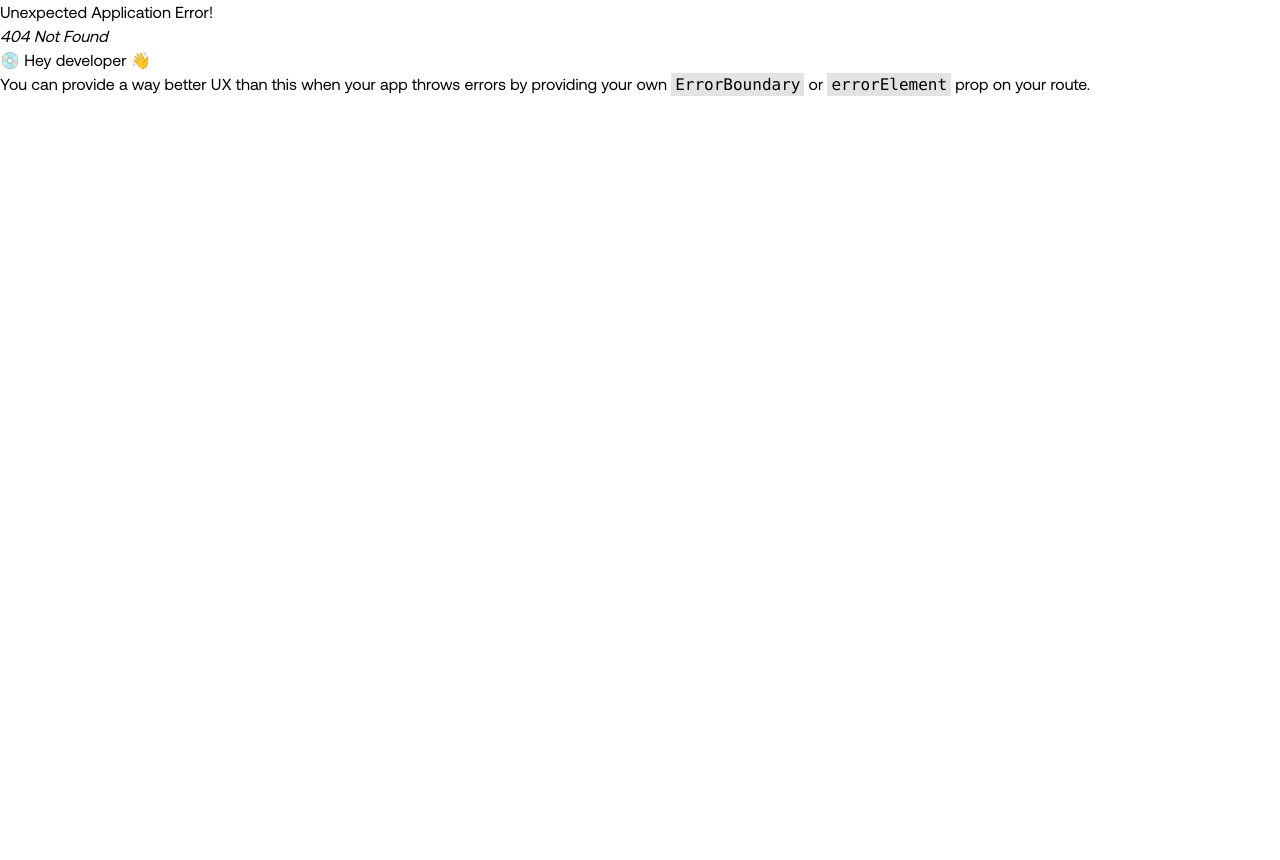
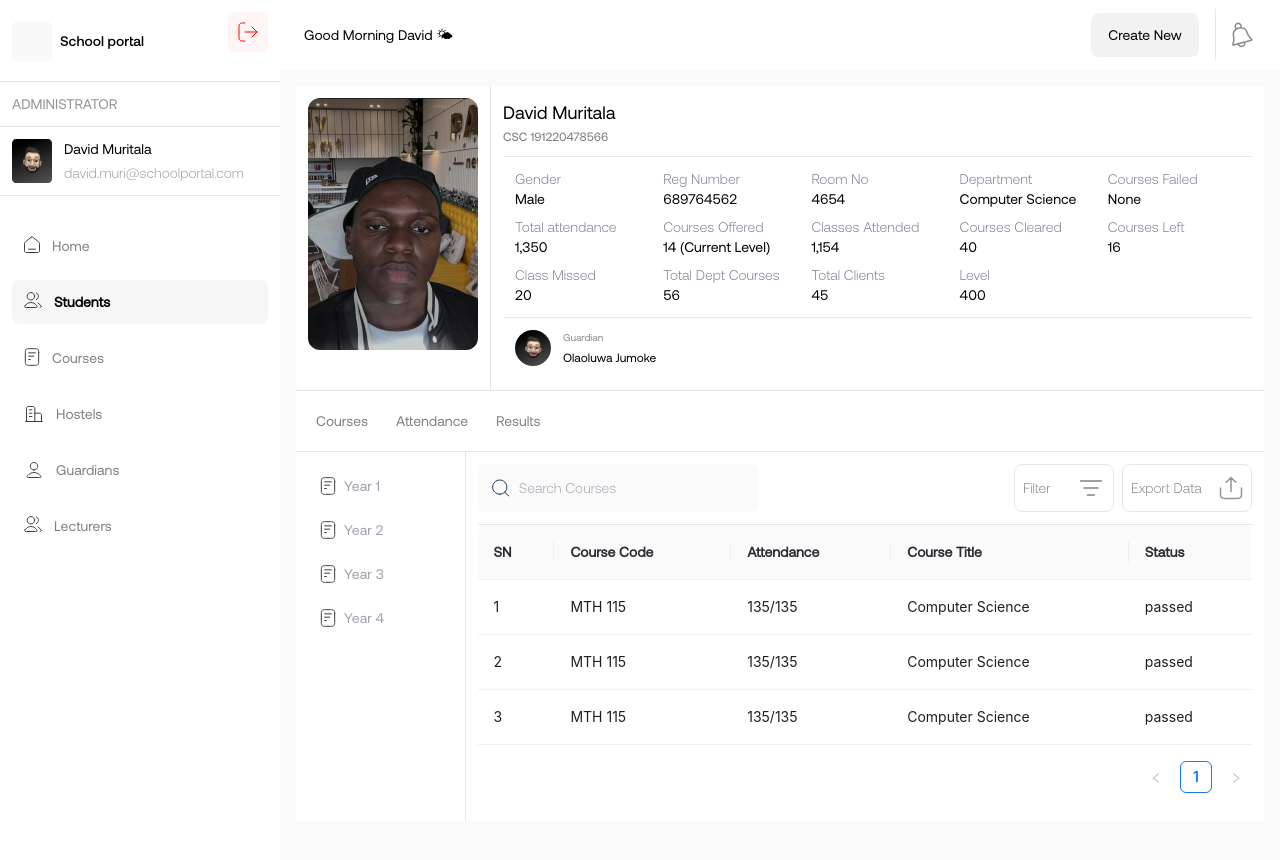
Before and after one commit to peaceabiodun/davids-project, a React (Create React App) app: page /dashboard/students-details in a window 1280 px wide. Before the commit this address had no page. Shown: the top 860 px of the page. Before the commit the page ends 800 px from the top, so only its background shows below. Built offline with nearby package versions, Linux system fonts and the light colour scheme.

Commit message:
student details

```diff
--- a/src/App.tsx
+++ b/src/App.tsx
@@ -23,8 +23,8 @@ const router = createBrowserRouter(
       <Route path='/welcome' element={<Welcome />} />
       <Route path='/dashboard' element={<DashboardLayout />}>
         <Route index element={<Home />} />
-        {/* <Route path='students' element={<StudentDetails />} /> */}
         <Route path='students' element={<Students />} />
+        <Route path='students-details' element={<StudentDetails />} />
         <Route path='courses' element={<Courses />} />
         <Route path='hostels' element={<Hostels />} />
         <Route path='guardians' element={<Guardians />} />
--- a/src/components/header/index.tsx
+++ b/src/components/header/index.tsx
@@ -3,7 +3,7 @@ import { ReactComponent as BellIcon } from '../../assets/icons/bell-icon.svg';
 const Header = () => {
   return (
     <div className='w-full flex justify-between h-[70px] px-3  '>
-      <div className='flex items-center ml-3 text-sm'>Good Morning David</div>
+      <div className='flex items-center ml-3 text-sm'>Good Morning David 🌤</div>
 
       <div className='flex gap-4 items-center'>
         <button className='bg-[#F2F2F2] rounded-lg p-2 h-[44px] w-[108px] text-sm '>
--- a/src/components/sidebar/index.tsx
+++ b/src/components/sidebar/index.tsx
@@ -5,7 +5,7 @@ import { ReactComponent as CourseIcon } from '../../assets/icons/course-icon.svg
 import { ReactComponent as HostelIcon } from '../../assets/icons/hostel-icon.svg';
 import { ReactComponent as UserIcon } from '../../assets/icons/user-icon.svg';
 import Avatar from '../../assets/images/avatar.png';
-import { Link } from 'react-router-dom';
+import { Link, useLocation } from 'react-router-dom';
 
 const Sidebar = () => {
   const sidebarMenu = [
@@ -41,6 +41,12 @@ const Sidebar = () => {
     },
   ];
 
+  const { pathname } = useLocation();
+  const isLinkActive = (baseRoute?: string) => {
+    if (baseRoute) {
+      return pathname.includes(baseRoute);
+    }
+  };
   return (
     <div className='w-[280px] my-3'>
       <div className='flex justify-between border-b px-3 pb-3 h-[70px]'>
@@ -70,7 +76,11 @@ const Sidebar = () => {
           <Link
             key={index}
             to={item.route}
-            className='flex gap-3 p-3 text-sm text-[#808084] hover:font-semibold hover:text-black hover:bg-[#F6F6F6] rounded-lg cursor-pointer'
+            className={`flex gap-3 p-3 text-sm  hover:font-semibold hover:text-black hover:bg-[#F6F6F6] rounded-lg cursor-pointer ${
+              isLinkActive(item.route)
+                ? 'font-semibold text-black bg-[#F6F6F6]'
+                : 'text-[#808084]'
+            } `}
           >
             <div>{item.icon}</div>
             <p>{item.name}</p>
--- a/src/components/student-profile/index.tsx
+++ b/src/components/student-profile/index.tsx
@@ -79,7 +79,7 @@ const StudentProfile = () => {
           </div>
 
           <div>
-            <div className='my-2'>
+            <div className='mb-2'>
               <p className='text-[#737A91] font-light'>Courses Failed</p>
               <p>None</p>
             </div>
--- a/src/pages/home/index.tsx
+++ b/src/pages/home/index.tsx
@@ -101,7 +101,7 @@ const Home = () => {
   ];
   return (
     <div className='bg-[#FAFAFA] p-4 w-full h-full '>
-      <div className='flex grow gap-4 overflow-x-scroll no-scrollbar scroll-smooth'>
+      <div className='flex grow gap-4 '>
         {dashboardStats.map((item, index) => (
           <div key={index} className='bg-white p-3 rounded-lg w-[200px]'>
             <div className='bg-[#F0F0F0] w-10 h-10 rounded-full flex items-center justify-center p-1'>
--- a/src/pages/students/index.tsx
+++ b/src/pages/students/index.tsx
@@ -6,6 +6,7 @@ import type { TableProps } from 'antd';
 import { TreeSelect } from 'antd';
 import { StudentTableDataType } from '../../utils/types';
 import { useState } from 'react';
+import { useNavigate } from 'react-router-dom';
 
 const columns: TableProps<StudentTableDataType>['columns'] = [
   {
@@ -135,6 +136,8 @@ const treeData = [
 
 const Students = () => {
   const [value, setValue] = useState(['0-0-0']);
+  const [selectedRow, setSelectedRow] = useState({});
+  const navigate = useNavigate();
   const onChange = (newValue: string[]) => {
     setValue(newValue);
   };
@@ -199,7 +202,18 @@ const Students = () => {
           </div>
 
           <div className='w-full'>
-            <Table columns={columns} dataSource={sampleTableData} />
+            <Table
+              columns={columns}
+              dataSource={sampleTableData}
+              onRow={(record) => {
+                return {
+                  onClick: () => {
+                    setSelectedRow(record);
+                    navigate('/dashboard/students-details', { replace: true });
+                  },
+                };
+              }}
+            />
           </div>
         </div>
       </div>
```
